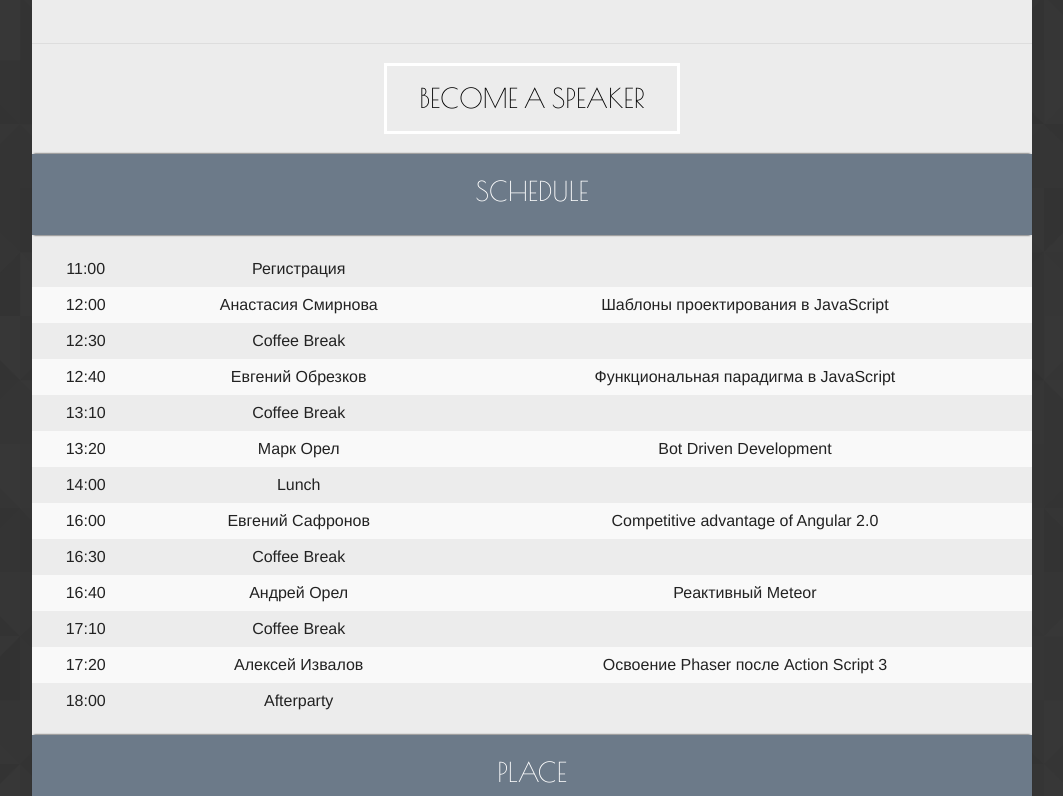
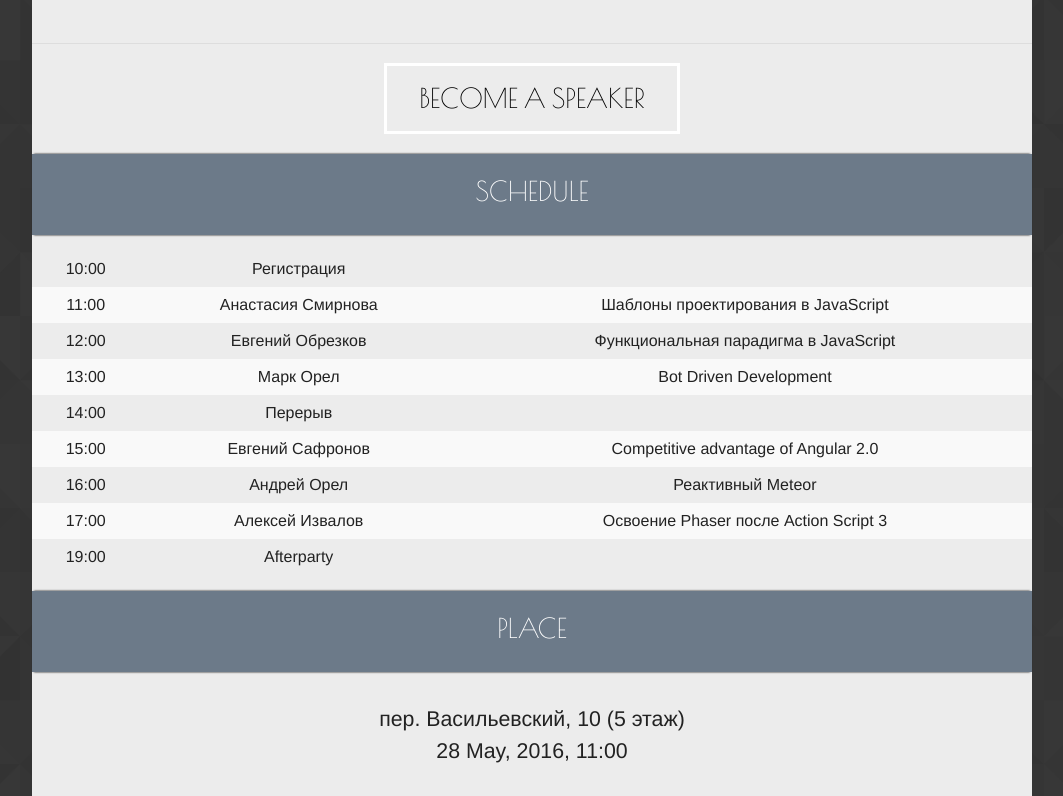
Before and after one commit to ghaiklor/kirovohradjs.com, a Jekyll site: the page built from 2016/05/index.html, in a window 1280 px wide and 900 px high, scrolled down 1668 px, cut to the strip 0-796 px from the top of the window. Shown: the whole strip, without its empty margins (108-1171 px from the left). Built offline with Jekyll 4.4.1, drawn with Linux system fonts in a browser that asks for light colours.

Commit message:
Update schedule

```diff
--- a/_data/2016_05.yml
+++ b/_data/2016_05.yml
@@ -43,55 +43,39 @@ place:
   embed: "https://www.google.com/maps/embed?pb=!1m18!1m12!1m3!1d2643.4727396590315!2d32.260026!3d48.5050017!2m3!1f0!2f0!3f0!3m2!1i1024!2i768!4f13.1!3m3!1m2!1s0x40d042a48f0f1c7d%3A0xc9a5a31f2c3d98c1!2z0JTQoNCmICJTbWFydCBIb3VzZSI!5e0!3m2!1sru!2sua!4v1441121480868"
 
 schedule:
-  - time: "11:00"
+  - time: "10:00"
     speaker: "Регистрация"
     title: ""
 
-  - time: "12:00"
+  - time: "11:00"
     speaker: "Анастасия Смирнова"
     title: "Шаблоны проектирования в JavaScript"
 
-  - time: "12:30"
-    speaker: "Coffee Break"
-    title: ""
-
-  - time: "12:40"
+  - time: "12:00"
     speaker: "Евгений Обрезков"
     title: "Функциональная парадигма в JavaScript"
 
-  - time: "13:10"
-    speaker: "Coffee Break"
-    title: ""
-
-  - time: "13:20"
+  - time: "13:00"
     speaker: "Марк Орел"
     title: "Bot Driven Development"
 
   - time: "14:00"
-    speaker: "Lunch"
+    speaker: "Перерыв"
     title: ""
 
-  - time: "16:00"
+  - time: "15:00"
     speaker: "Евгений Сафронов"
     title: "Competitive advantage of Angular 2.0"
 
-  - time: "16:30"
-    speaker: "Coffee Break"
-    title: ""
-
-  - time: "16:40"
+  - time: "16:00"
     speaker: "Андрей Орел"
     title: "Реактивный Meteor"
 
-  - time: "17:10"
-    speaker: "Coffee Break"
-    title: ""
-
-  - time: "17:20"
+  - time: "17:00"
     speaker: "Алексей Извалов"
     title: "Освоение Phaser после Action Script 3"
 
-  - time: "18:00"
+  - time: "19:00"
     speaker: "Afterparty"
     title: ""
 
```
